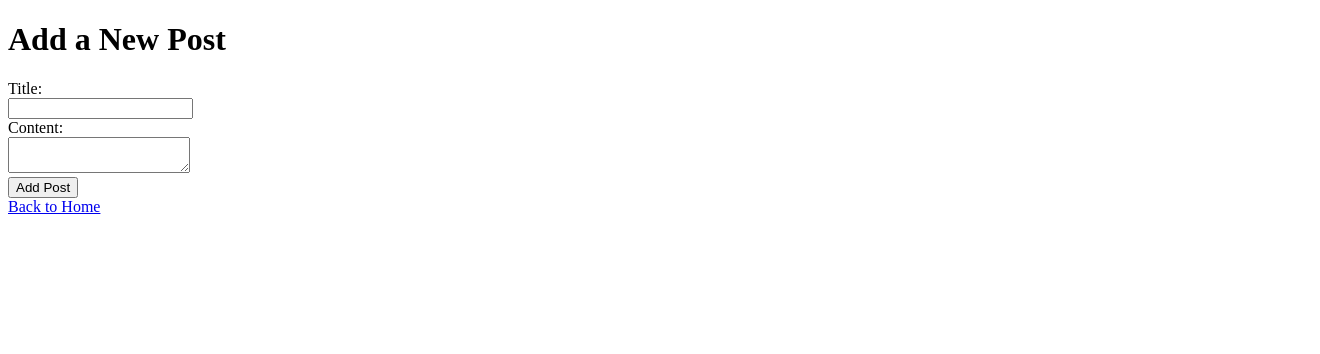
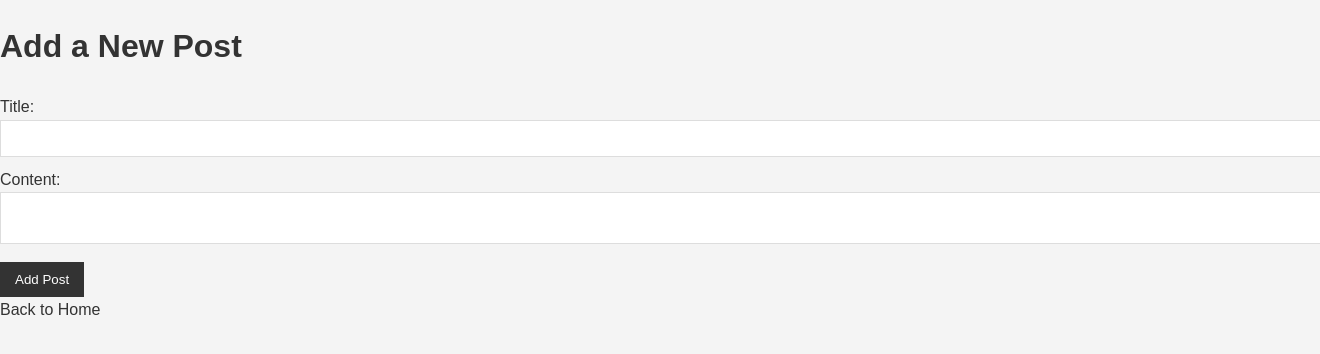
Before and after one commit to Felipeav2/TweetSphere, a Flask app: page /add in a window 1320 px wide; the page is wider, and only the part inside the window is pictured. Shown: the top 354 px of that part. Run offline with Flask 3, Linux system fonts and the light colour scheme.

Commit message:
Add CSS styling to the webpage

```diff
--- /dev/null
+++ b/static/style.css
@@ -0,0 +1,84 @@
+body {
+    font-family: 'Arial', sans-serif;
+    line-height: 1.6;
+    margin: 0;
+    padding: 0;
+    background: #f4f4f4;
+    color: #333;
+}
+
+header {
+    background: #333;
+    color: #fff;
+    padding: 1rem 0;
+    text-align: center;
+}
+
+a {
+    color: #333;
+    text-decoration: none;
+}
+
+.container {
+    width: 80%;
+    margin: auto;
+    overflow: hidden;
+}
+
+.post {
+    background: #fff;
+    margin-bottom: 20px;
+    padding: 1rem;
+    border: 1px solid #ddd;
+}
+
+.post a {
+    color: #333;
+}
+
+.post a:hover {
+    color: #555;
+}
+
+.button {
+    display: inline-block;
+    background: #333;
+    color: #fff;
+    padding: 10px 15px;
+    margin: 10px 0;
+    border: none;
+    cursor: pointer;
+}
+
+.button:hover {
+    background: #555;
+}
+
+.button-delete {
+    background: #cc0000;
+    color: white;
+}
+
+.button-delete:hover {
+    background: #a30000;
+}
+
+input[type="text"],
+textarea {
+    width: 100%;
+    padding: 10px;
+    margin-bottom: 10px;
+    border: 1px solid #ddd;
+}
+
+input[type="submit"] {
+    background: #333;
+    color: #fff;
+    border: 0;
+    padding: 10px 15px;
+    cursor: pointer;
+}
+
+input[type="submit"]:hover {
+    background: #555;
+}
--- a/templates/add_post.html
+++ b/templates/add_post.html
@@ -2,6 +2,7 @@
 <!DOCTYPE html>
 <html>
 <head>
+    <link rel="stylesheet" href="{{ url_for('static', filename='style.css') }}">
     <title>Add New Post</title>
 </head>
 <body>
--- a/templates/home.html
+++ b/templates/home.html
@@ -1,6 +1,7 @@
 <!DOCTYPE html>
 <html>
 <head>
+    <link rel="stylesheet" href="{{ url_for('static', filename='style.css') }}">
     <title>Blog Home</title>
 </head>
 <body>
--- a/templates/post.html
+++ b/templates/post.html
@@ -2,6 +2,7 @@
 <!DOCTYPE html>
 <html>
 <head>
+    <link rel="stylesheet" href="{{ url_for('static', filename='style.css') }}">
     <title>{{ post.title }}</title>
 </head>
 <body>
```
